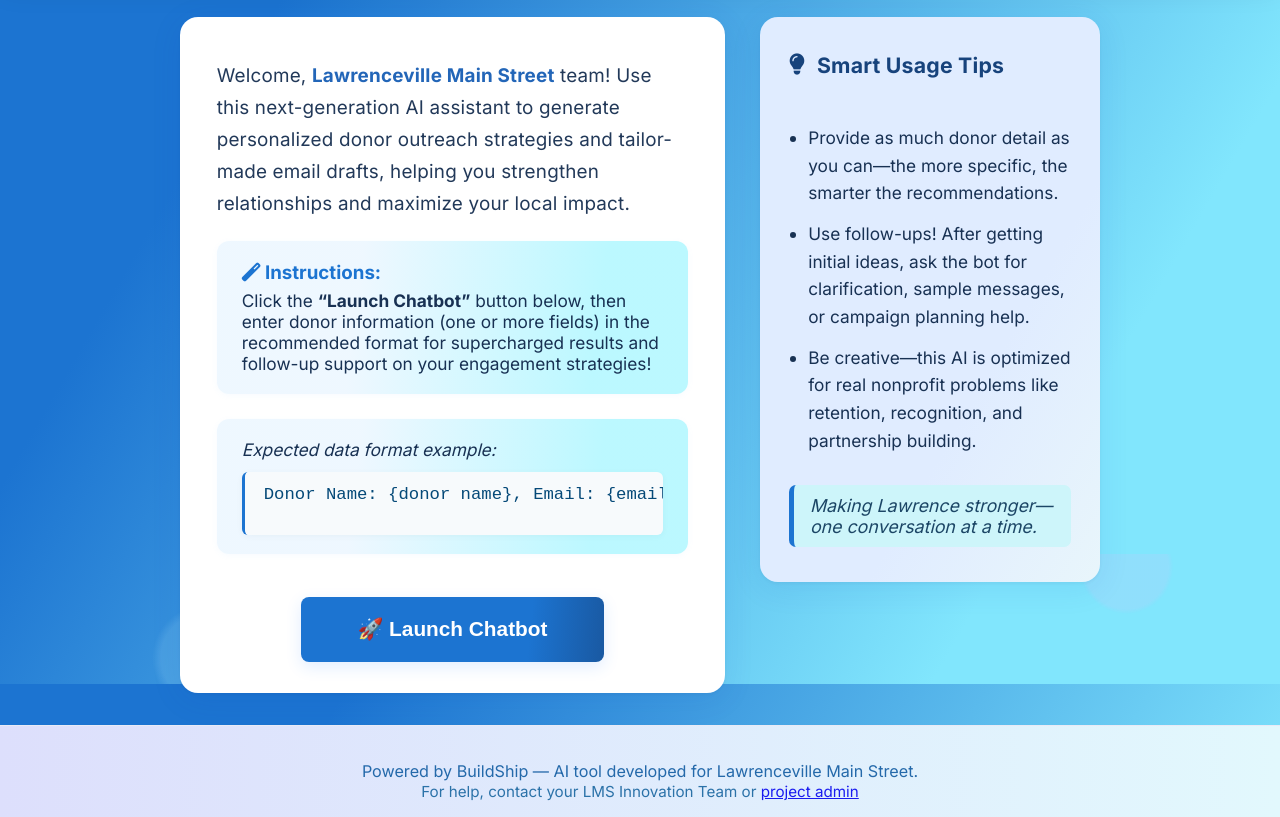
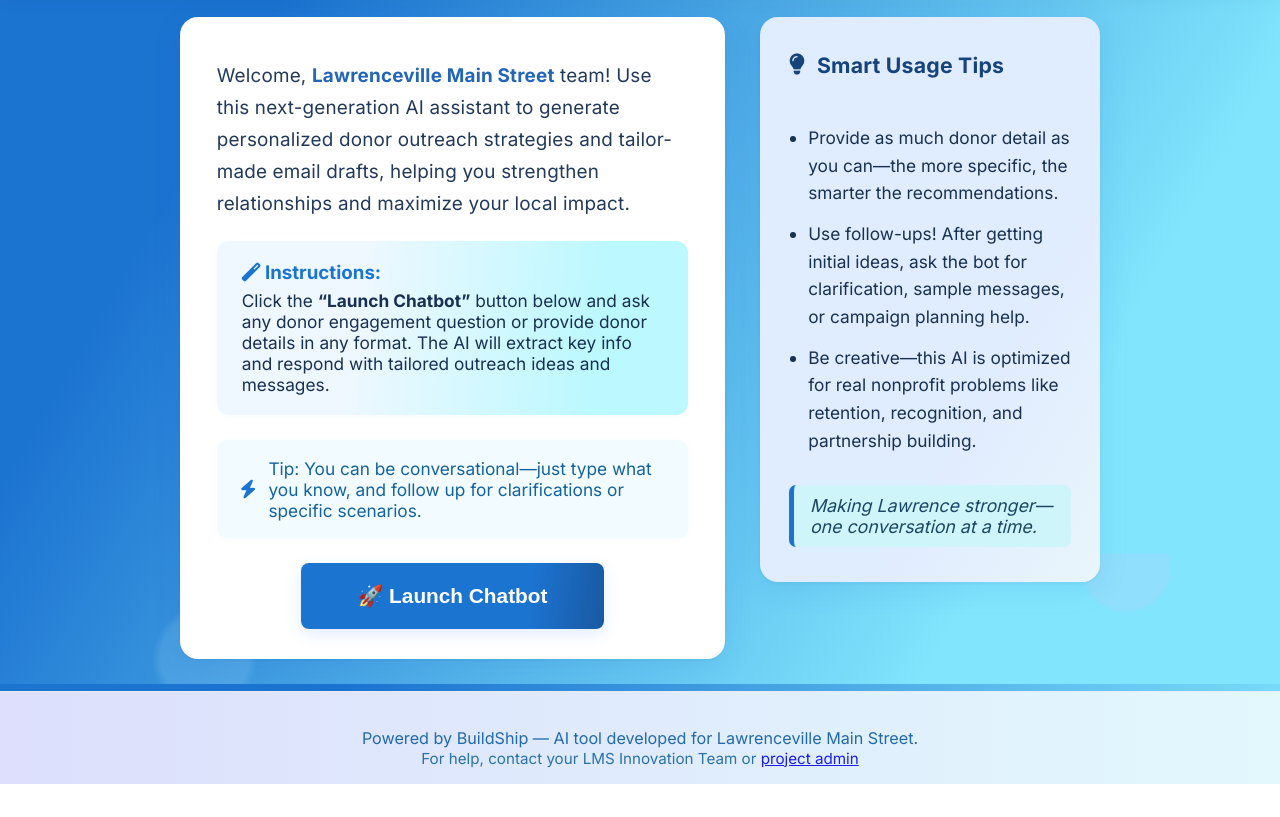
Before and after one commit to psvbrains-crypto/lms-chatbot-page, a plain HTML site: page index.html in a window 1280 px wide. Shown: the part 116-933 px from the top of the page. After the commit the page ends 900 px from the top, so only its background shows below. Drawn offline with Linux system fonts and the light colour scheme; a script that the page names is missing.

Commit message:
Update index.html

```diff
--- a/index.html
+++ b/index.html
@@ -8,7 +8,6 @@
   <!-- Fonts & Icons -->
   <link href="https://fonts.googleapis.com/css2?family=Inter:wght@400;700;900&display=swap" rel="stylesheet">
   <link rel="stylesheet" href="https://cdnjs.cloudflare.com/ajax/libs/font-awesome/6.4.2/css/all.min.css">
-
   <style>
     :root {
       --primary: #1c74d1;
@@ -105,7 +104,7 @@
       from { opacity: 0; transform: translateY(30px);}
       to { opacity:1; transform: translateY(0);}
     }
-    .instructions, .format-sample {
+    .instructions {
       margin-bottom: 1.6rem;
       border-radius: 12px;
       background: linear-gradient(97deg, #e2f2ff93 30%, #b2f7ffe0 80%);
@@ -119,17 +118,6 @@
       font-size:1.17rem;
       display:block;
       margin-bottom:6px;
-    }
-    .format-sample pre {
-      margin: 0.7em 0 0 0;
-      font-size: 1em;
-      background: #f7fafc;
-      border-radius: 6px;
-      padding: 0.7em 1.1em;
-      color: #054978;
-      overflow-x: auto;
-      box-shadow: 0 1.5px 7px rgba(0,42,75,0.04);
-      border-left: 3px solid var(--primary);
     }
     .btn-launch {
       background: linear-gradient(96deg, var(--primary) 75%, var(--primary-dark) 120%);
@@ -149,6 +137,22 @@
     }
     .btn-launch:active, .btn-launch:focus { transform: scale(0.97);}
     .btn-launch:hover { background: linear-gradient(96deg, #288ffe 70%, #17437c 130%);}
+    .quicktip {
+      background: #f2fbff;
+      color: #15639e;
+      border-radius: 10px;
+      font-size: 1.08em;
+      padding: 1em 1.35em;
+      margin-bottom: .5em;
+      box-shadow: 0 1.5px 6px rgba(120,180,250,0.06);
+      display: flex;
+      align-items: center;
+      gap: .7em;
+    }
+    .quicktip .fa-bolt {
+      color: #1c74d1;
+      font-size:1.08em;
+    }
     .tips-card {
       background: linear-gradient(120deg, #e0ecff 65%, #edfbf9 120%);
       border-radius: 18px;
@@ -256,13 +260,11 @@
         </div>
         <div class="instructions">
             <strong><i class="fas fa-magic"></i> Instructions:</strong>
-            Click the <b>“Launch Chatbot”</b> button below, then enter donor information (one or more fields) in the recommended format for supercharged results and follow-up support on your engagement strategies!
+            Click the <b>“Launch Chatbot”</b> button below and ask any donor engagement question or provide donor details in any format. The AI will extract key info and respond with tailored outreach ideas and messages.
         </div>
-        <div class="format-sample">
-          <em>Expected data format example:</em>
-            <pre>
-Donor Name: {donor name}, Email: {email}, Business: {business name}, Last Donation Date: {dd/mm/yyyy}, Amount Donated: {$number}, Number of Total Donations: {number}, Preferred Contact Method: {email, mobile, or mail}
-            </pre>
+        <div class="quicktip">
+            <i class="fas fa-bolt"></i>
+            <span>Tip: You can be conversational—just type what you know, and follow up for clarifications or specific scenarios.</span>
         </div>
         <button class="btn-launch" id="chat-launch" data-buildship-chat-widget-button>
           🚀 Launch Chatbot
```
